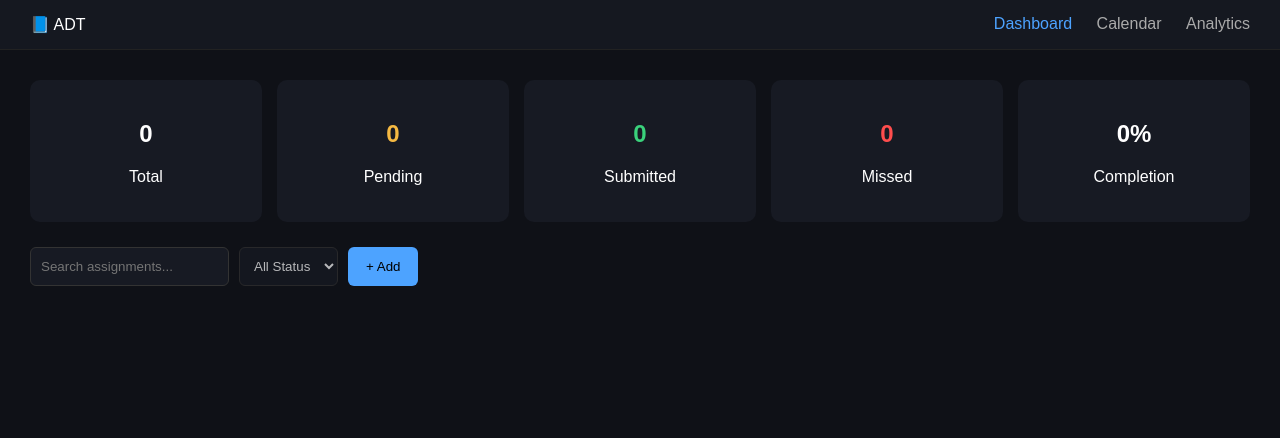
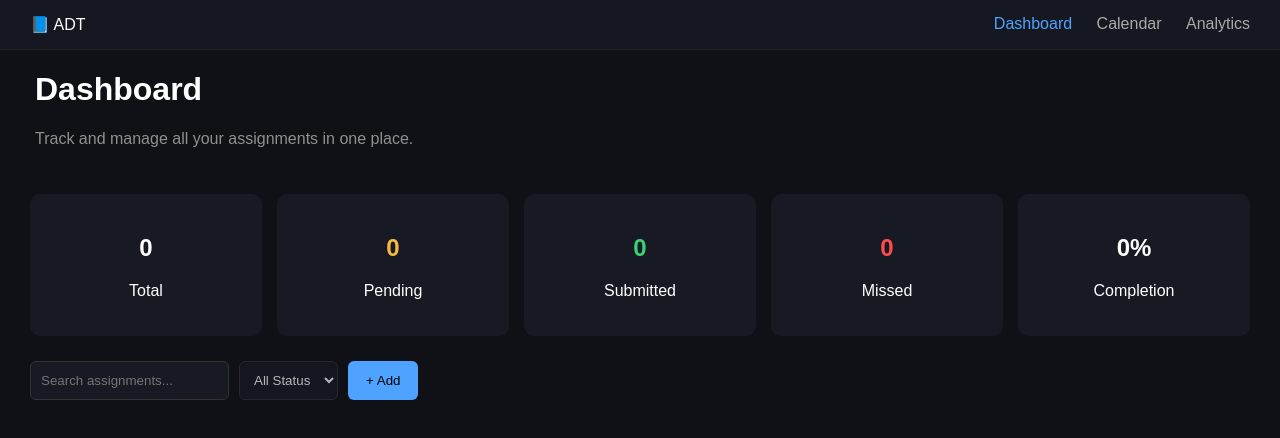
Before and after one commit to Pratyakshshm/assignment-tracker, a plain HTML site: page index.html in a window 1280 px wide. Drawn offline with Linux system fonts and the light colour scheme.

Commit message:
dashboard

```diff
--- a/index.html
+++ b/index.html
@@ -15,10 +15,12 @@
     <a href="analytics.html">Analytics</a>
   </div>
 </nav>
-
+<div class="dash">
+  <h1>Dashboard</h1>
+  <p>Track and manage all your assignments in one place.</p>
+</div>
 <div class="container">
 
-  <!-- ===== STATS ===== -->
   <div class="stats">
     <div class="stat-card">
       <h2 id="totalCount">0</h2>
--- a/style.css
+++ b/style.css
@@ -9,7 +9,6 @@ body {
   color: #fff;
 }
 
-/* NAVBAR */
 .navbar {
   display: flex;
   justify-content: space-between;
@@ -29,6 +28,12 @@ body {
   color: #4da3ff;
 }
 
+.dash{
+    margin-left: 35px;
+}
+.dash p{
+    color: #909090;
+}
 /* LAYOUT */
 .container {
   padding: 30px;
```
